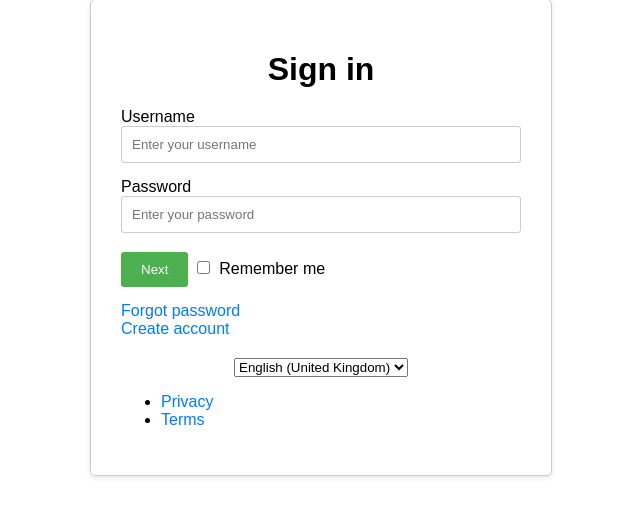
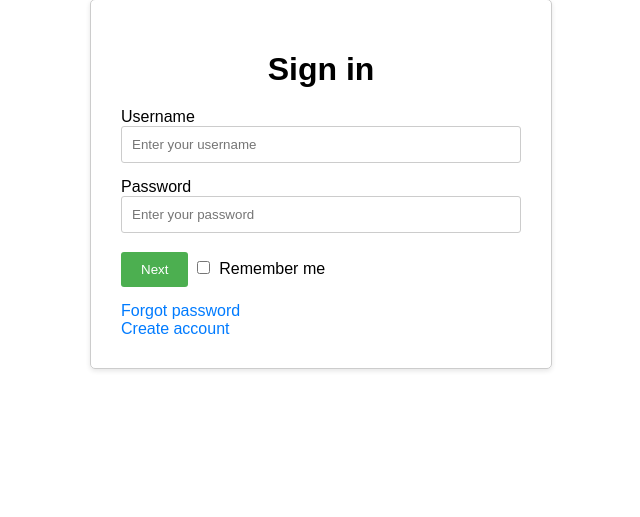
Before and after one commit to serdesiyon123/lms-host, a Django app: page /login/ in a window 1280 px wide. Shown: the part 51-568 px from the top of the page, without its empty margins (319-959 px from the left). Run offline with Django 5.2, Linux system fonts and the light colour scheme.

Commit message:
modifying

```diff
--- a/templates/registration/login.html
+++ b/templates/registration/login.html
@@ -30,15 +30,7 @@
             <a href="/password_reset">Forgot password</a>
         </form>
         <a class="create"  href="/signup">Create account</a>
-        <div class="language-switcher">
-            <select name="language">
-                <option value="en">English (United Kingdom)</option>
-                </select>
-        </div>
-        <ul class="links">
-            <li><a href="#">Privacy</a></li>
-            <li><a href="#">Terms</a></li>
-        </ul>
+
     </div>
 </body>
 </html>
```
